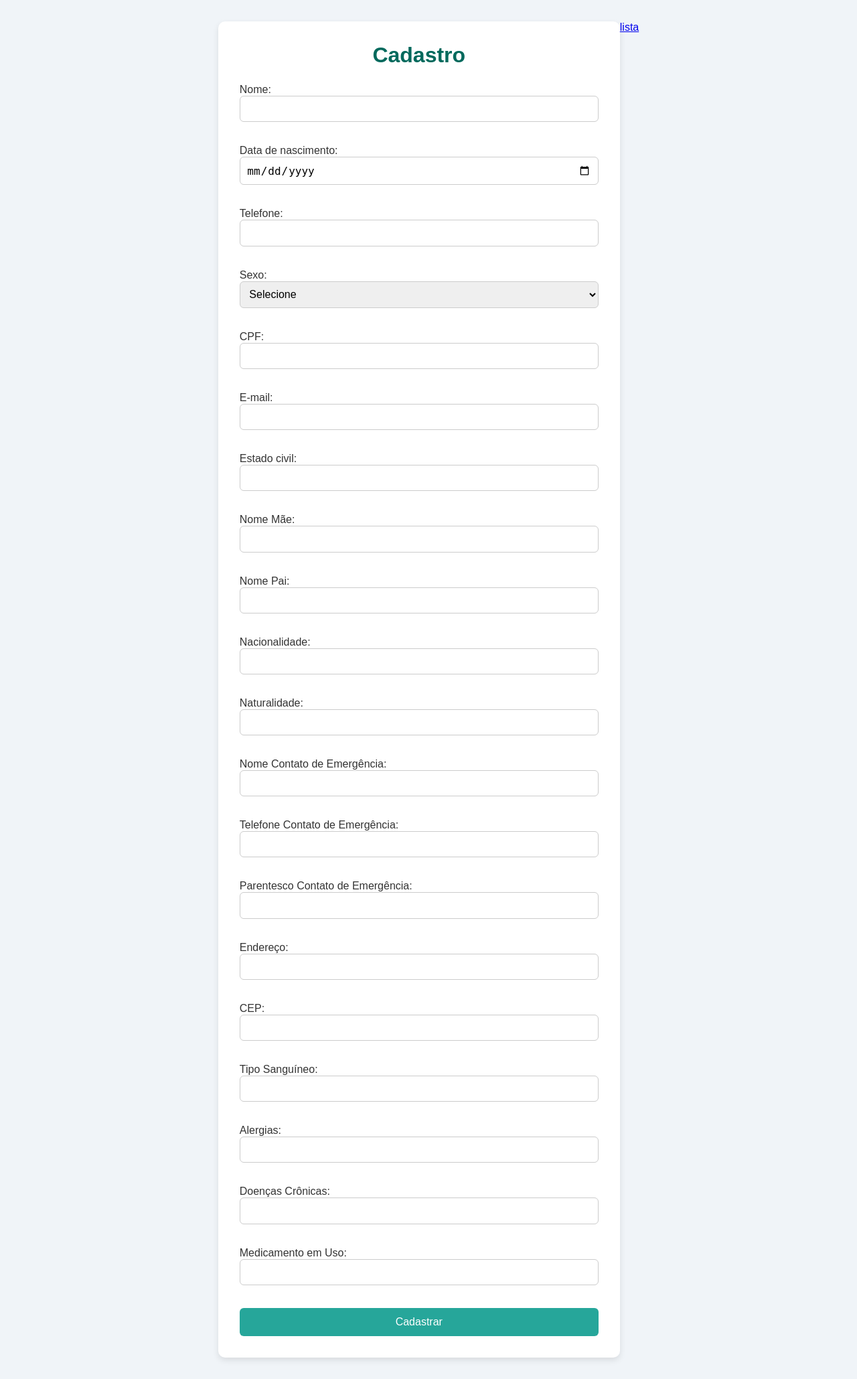
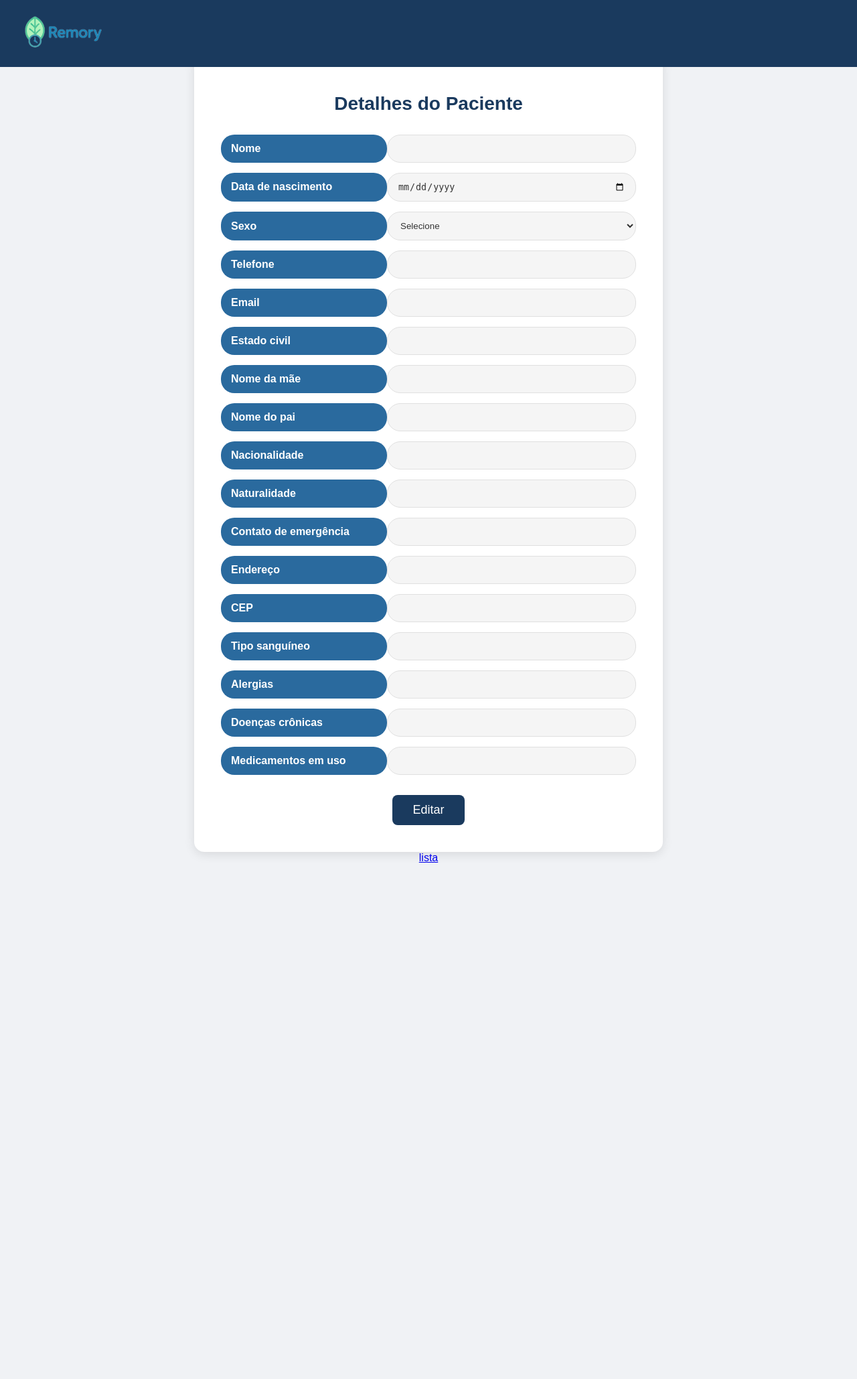
Before and after one commit to Remory-Project/FrontEnd, a Flask app: page / in a window 1280 px wide. Shown: the whole page at 67% size. After the commit the page ends 1288 px from the top, so only its background shows below. Run offline with Flask 3, Linux system fonts and the light colour scheme.

Commit message:
atualização da estrutura e visual do form

```diff
--- a/templates/css/form.css
+++ b/templates/css/form.css
@@ -1,96 +1,137 @@
-* {
-  box-sizing: border-box;
-  margin: 0;
-  padding: 0;
+/* Estilos gerais */
+body {
+    font-family: Arial, sans-serif;
+    background-color: #f0f2f5;
+    margin: 0;
+    display: flex;
+    justify-content: center;
+    align-items: center;
+    min-height: 100vh;
+    flex-direction: column;
 }
 
-body {
-  font-family: Arial, sans-serif;
-  background-color: #f0f4f8;
-  color: #333;
-  padding: 2rem;
-  display: flex;
-  justify-content: center;
+
+.header {
+    background-color: #1a3a5e;
+    color: white;
+    padding: 15px 20px;
+    width: 100%;
+    position: fixed;
+    top: 0;
+    left: 0;
+    display: flex;
+    align-items: center;
+    box-sizing: border-box;
+    z-index: 1000;
+}
+
+
+.header h1 {
+    margin: 0;
+    font-size: 24px;
+    color: #a0d0e0;
 }
 
 
 form {
-  background-color: #ffffff;
-  padding: 2rem;
-  border-radius: 10px;
-  max-width: 600px;
-  width: 100%;
-  box-shadow: 0 4px 10px rgba(0, 0, 0, 0.1);
+    background-color: #ffffff;
+    padding: 40px;
+    border-radius: 15px;
+    box-shadow: 0 4px 15px rgba(0, 0, 0, 0.1);
+    width: 90%;
+    max-width: 700px;
+    margin-top: 80px;
+    box-sizing: border-box;
+}
+
+form h1 {
+    text-align: center;
+    color: #1a3a5e;
+    margin-bottom: 30px;
+    font-size: 28px;
 }
 
 
-h1 {
-  text-align: center;
-  margin-bottom: 1.5rem;
-  color: #00695c;
+form div {
+    display: flex;
+    margin-bottom: 15px;
+}
+
+form label {
+    background-color: #2a6a9e;
+    color: white;
+    padding: 12px 15px;
+    border-top-left-radius: 8px;
+    border-bottom-left-radius: 8px;
+    width: 40%;
+    box-sizing: border-box;
+    display: flex;
+    align-items: center;
+    font-weight: bold;
+    border-radius: 20px;
+}
+
+form input[type="text"],
+form input[type="date"],
+form input[type="email"],
+form select {
+    flex-grow: 1;
+    padding: 12px 15px;
+    border: 1px solid #e0e0e0;
+    border-top-right-radius: 8px;
+    border-bottom-right-radius: 8px;
+    background-color: #f5f5f5;
+    color: #333;
+    box-sizing: border-box;
+    border-radius: 20px;
+}
+
+form input[type="text"]:focus,
+form input[type="date"]:focus,
+form input[type="email"]:focus,
+form select:focus {
+    outline: none;
+    border-color: #a0d0e0;
 }
 
 
-form input,
-form select {
-  display: block;
-  width: 100%;
-  padding: 0.6rem;
-  margin-bottom: 1rem;
-  border: 1px solid #ccc;
-  border-radius: 6px;
-  font-size: 1rem;
+form button[type="submit"] {
+    background-color: #1a3a5e;
+    color: white;
+    padding: 12px 30px;
+    border: none;
+    border-radius: 8px;
+    cursor: pointer;
+    font-size: 18px;
+    display: block;
+    margin: 30px auto 0 auto;
+    transition: background-color 0.3s ease;
 }
 
-
-form input:focus,
-form select:focus {
-  border-color: #26a69a;
-  outline: none;
+form button[type="submit"]:hover {
+    background-color: #2a6a9e;
 }
 
+/* Responsividade básica */
+@media (max-width: 768px) {
+    form {
+        width: 95%;
+        padding: 20px;
+    }
 
-button[type="submit"] {
-  width: 100%;
-  padding: 0.75rem;
-  background-color: #26a69a;
-  color: white;
-  border: none;
-  border-radius: 6px;
-  font-size: 1rem;
-  cursor: pointer;
-  transition: background-color 0.3s;
+    form div {
+        flex-direction: column;
+    }
+
+    form label,
+    form input,
+    form select {
+        width: 100%;
+        border-radius: 8px;
+        margin-bottom: 10px;
+    }
+
+    form label {
+        margin-bottom: 5px;
+    }
 }
-
-button[type="submit"]:hover {
-  background-color: #00796b;
-}
-
-
-@media (max-width: 768px) {
-  body {
-    padding: 1.5rem;
-  }
-
-  form {
-    padding: 1.5rem;
-  }
-}
-
-@media (max-width: 480px) {
-  body {
-    padding: 1rem;
-  }
-
-  form {
-    padding: 1rem;
-  }
-
-  h1 {
-    font-size: 1.4rem;
-  }
-
-  button {
-    font-size: 0.9rem;
-  }
-}
--- a/templates/form.html
+++ b/templates/form.html
@@ -1,51 +1,113 @@
-
 <!DOCTYPE html>
 <html>
 <head>
     <title>Cadastro de Paciente</title>
     <meta charset="UTF-8">
-
-    <!-- fazendo uma implementação com tag meta -->
     <meta name="viewport" content="width=device-width, initial-scale=1.0">
     <link rel="stylesheet" href="css/form.css">
-
 </head>
 <body>
-    <!-- <h1>Cadastro de Paciente</h1> -->
+    <!-- Cabeçalho superior (baseado na imagem) -->
+    <div class="header">
+        <img src="img/Remory.png" alt="Remory Logo" height="70">
+    </div>
+
     <form method="POST" action="/cadastrar">
-        <h1>Cadastro</h1>
-        Nome: <input type="text" name="nome_completo" required><br>
-        Data de nascimento: <input type="date" name="data_nascimento" required><br>
-        Telefone: <input type="text" name="telefone"><br>
-        Sexo:
-        <select name="sexo" required>
+        <h1>Detalhes do Paciente</h1>
+
+        <div>
+            <label for="nome_completo">Nome</label>
+            <input type="text" id="nome_completo" name="nome_completo" required>
+        </div>
+
+        <div>
+            <label for="data_nascimento">Data de nascimento</label>
+            <input type="date" id="data_nascimento" name="data_nascimento" required>
+        </div>
+
+        <div>
+            <label for="sexo">Sexo</label>
+            <select id="sexo" name="sexo" required>
                 <option value="">Selecione</option>
                 <option value="M">Masculino</option>
                 <option value="F">Feminino</option>
                 <option value="O">Outro</option>
-        </select><br>
-        CPF: <input type="text" name="cpf" pattern="\d{3}\.?\d{3}\.?\d{3}-?\d{2}" title="Formato esperado: 000.000.000-00"><br>
-        E-mail: <input type="email" name="email"><br>
-        Estado civil: <input type="text" name="est_civ"><br>
-        Nome Mãe: <input type="text" name="n_mae"><br>
-        Nome Pai: <input type="text" name="n_pai"><br>
-        Nacionalidade: <input type="text" name="nacic"><br>
-        Naturalidade: <input type="text" name="natu"><br>
-        Nome Contato de Emergência: <input type="text" name="n_cont_emr"><br>
-        Telefone Contato de Emergência: <input type="text" name="tel_cont_emr"><br>
-        Parentesco Contato de Emergência: <input type="text" name="paren_cont_emr"><br>
-        Endereço: <input type="text" name="end"><br>
-        CEP: <input type="text" name="cep"><br>
-        Tipo Sanguíneo: <input type="text" name="tp_sangue"><br>
-        Alergias: <input type="text" name="alergias"><br>
-        Doenças Crônicas: <input type="text" name="doen_cro"><br>
-        Medicamento em Uso: <input type="text" name="medic_uso"><br>
+            </select>
+        </div>
 
-        <button type="submit">Cadastrar</button>
+        <div>
+            <label for="telefone">Telefone</label>
+            <input type="text" id="telefone" name="telefone">
+        </div>
+
+        <div>
+            <label for="email">Email</label>
+            <input type="email" id="email" name="email">
+        </div>
+
+        <div>
+            <label for="est_civ">Estado civil</label>
+            <input type="text" id="est_civ" name="est_civ">
+        </div>
+
+        <div>
+            <label for="n_mae">Nome da mãe</label>
+            <input type="text" id="n_mae" name="n_mae">
+        </div>
+
+        <div>
+            <label for="n_pai">Nome do pai</label>
+            <input type="text" id="n_pai" name="n_pai">
+        </div>
+
+        <div>
+            <label for="nacic">Nacionalidade</label>
+            <input type="text" id="nacic" name="nacic">
+        </div>
+
+        <div>
+            <label for="natu">Naturalidade</label>
+            <input type="text" id="natu" name="natu">
+        </div>
+
+        <div>
+            <label for="n_cont_emr">Contato de emergência</label>
+            <input type="text" id="n_cont_emr" name="n_cont_emr">
+        </div>
+
+        <div>
+            <label for="end">Endereço</label>
+            <input type="text" id="end" name="end">
+        </div>
+
+        <div>
+            <label for="cep">CEP</label>
+            <input type="text" id="cep" name="cep">
+        </div>
+
+        <div>
+            <label for="tp_sangue">Tipo sanguíneo</label>
+            <input type="text" id="tp_sangue" name="tp_sangue">
+        </div>
+
+        <div>
+            <label for="alergias">Alergias</label>
+            <input type="text" id="alergias" name="alergias">
+        </div>
+
+        <div>
+            <label for="doen_cro">Doenças crônicas</label>
+            <input type="text" id="doen_cro" name="doen_cro">
+        </div>
+
+        <div>
+            <label for="medic_uso">Medicamentos em uso</label>
+            <input type="text" id="medic_uso" name="medic_uso">
+        </div>
+
+        <button type="submit">Editar</button>
     </form>
 
-
     <a href="{{ url_for('dashboard') }}">lista</a>
-
 </body>
 </html>
```
Lines whose indentation alone changed are shown as unchanged.
